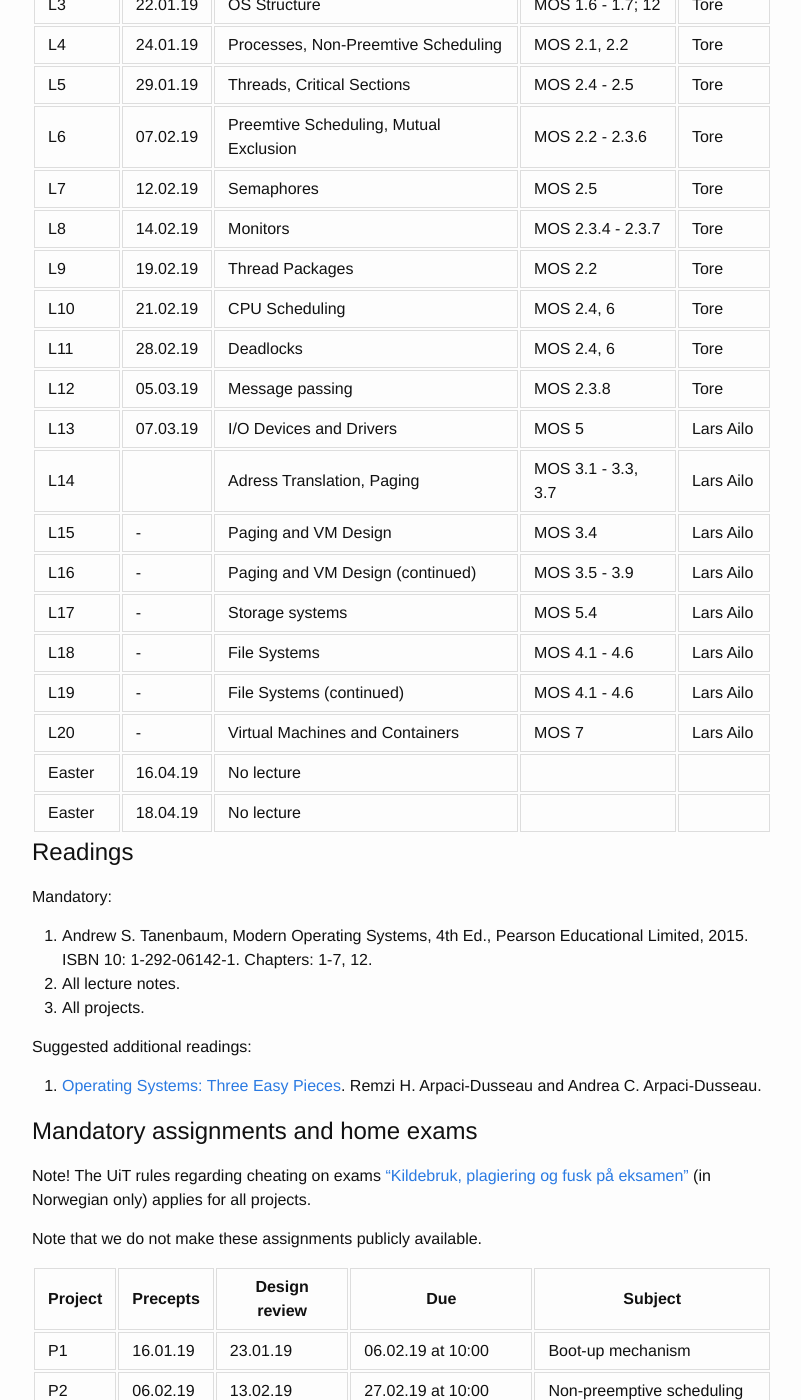
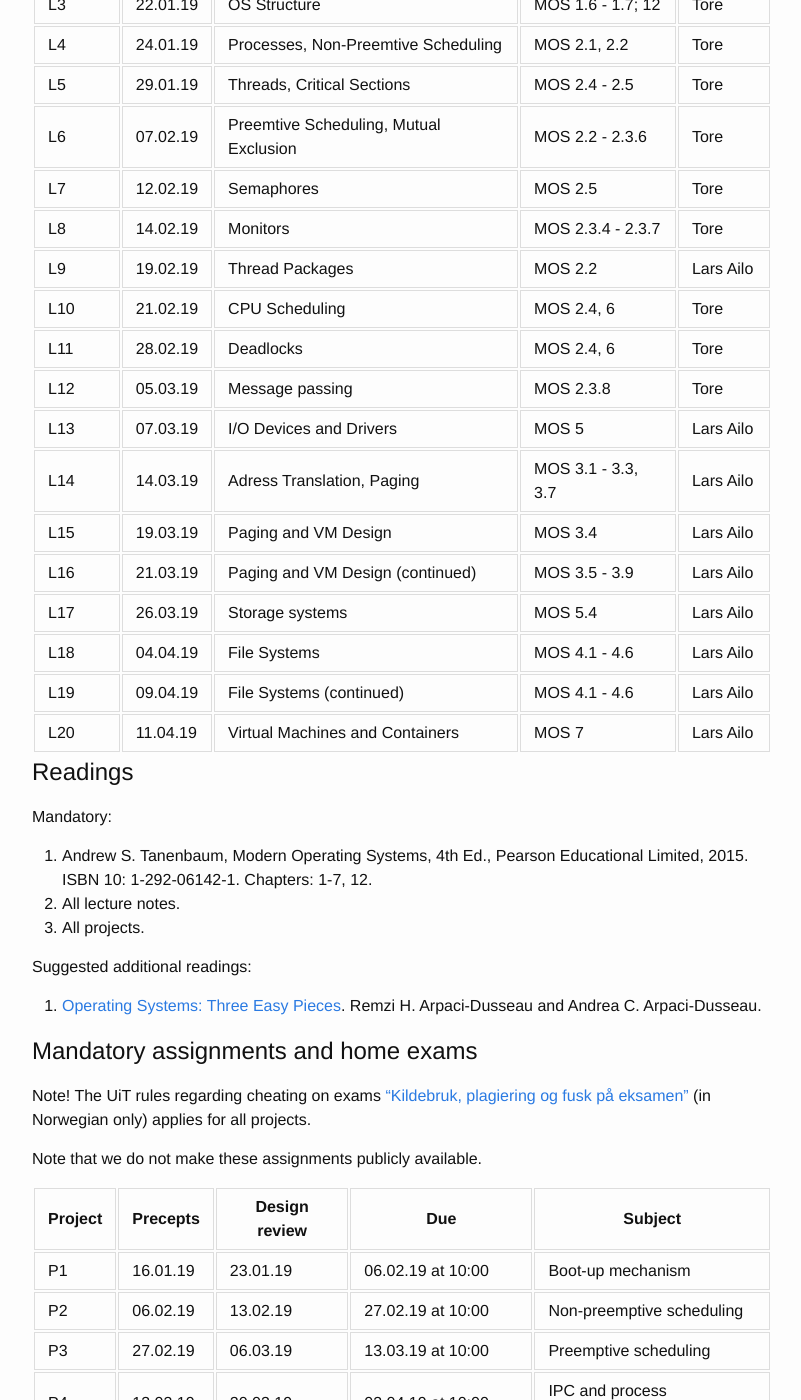
Before and after one commit to uit-inf-2201-s19/uit-inf-2201-s19.github.io, a Jekyll site: the page built from index.md, in a window 1280 px wide and 1400 px high, scrolled down 1299 px. Shown: the whole window, without its empty margins (238-1039 px from the left). Built offline with Jekyll 4.4.1, drawn with Linux system fonts in a browser that asks for light colours.

Commit message:
Dates for my lectures

```diff
--- a/index.md
+++ b/index.md
@@ -56,20 +56,18 @@ All lecture notes are in the [lectures directory](https://github.com/uit-inf-220
 | L6  | 07.02.19 | Preemtive Scheduling, Mutual Exclusion  | MOS 2.2 - 2.3.6 | Tore |
 | L7  | 12.02.19| Semaphores | MOS 2.5 | Tore |
 | L8  | 14.02.19| Monitors  | MOS 2.3.4 - 2.3.7 | Tore |
-| L9  | 19.02.19| Thread Packages | MOS 2.2 | Tore |
+| L9  | 19.02.19| Thread Packages | MOS 2.2 | Lars Ailo |
 | L10 | 21.02.19| CPU Scheduling | MOS 2.4, 6 | Tore |
 | L11 | 28.02.19| Deadlocks | MOS 2.4, 6 | Tore |
 | L12 | 05.03.19| Message passing | MOS 2.3.8 | Tore |
 | L13 | 07.03.19|I/O Devices and Drivers  | MOS 5 | Lars Ailo |
-| L14 |  |Adress Translation, Paging | MOS 3.1 - 3.3, 3.7| Lars Ailo |
-| L15 | - | Paging and VM Design | MOS 3.4 | Lars Ailo |
-| L16 | - | Paging and VM Design (continued) | MOS 3.5 - 3.9 | Lars Ailo |
-| L17 | - | Storage systems | MOS 5.4 | Lars Ailo |
-| L18 | - | File Systems | MOS 4.1 - 4.6 | Lars Ailo |
-| L19 | - | File Systems (continued) | MOS 4.1 - 4.6 | Lars Ailo |
-| L20 | - | Virtual Machines and Containers | MOS 7 | Lars Ailo |
-| Easter | 16.04.19 | No lecture | | |
-| Easter | 18.04.19 | No lecture | | |
+| L14 | 14.03.19 |Adress Translation, Paging | MOS 3.1 - 3.3, 3.7| Lars Ailo |
+| L15 | 19.03.19 | Paging and VM Design | MOS 3.4 | Lars Ailo |
+| L16 | 21.03.19 | Paging and VM Design (continued) | MOS 3.5 - 3.9 | Lars Ailo |
+| L17 | 26.03.19 | Storage systems | MOS 5.4 | Lars Ailo |
+| L18 | 04.04.19 | File Systems | MOS 4.1 - 4.6 | Lars Ailo |
+| L19 | 09.04.19 | File Systems (continued) | MOS 4.1 - 4.6 | Lars Ailo |
+| L20 | 11.04.19 | Virtual Machines and Containers | MOS 7 | Lars Ailo |
 
 ## Readings
 
```
